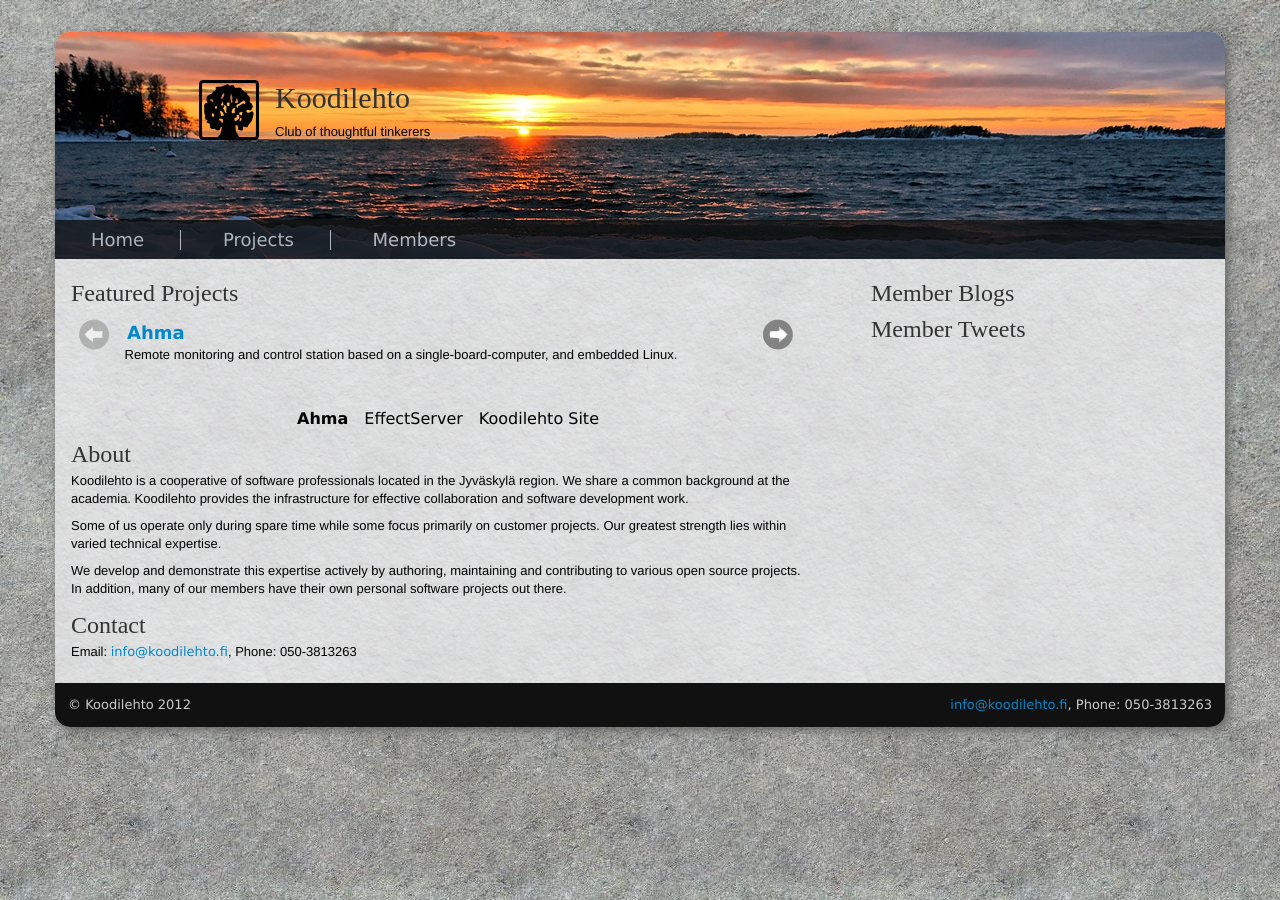
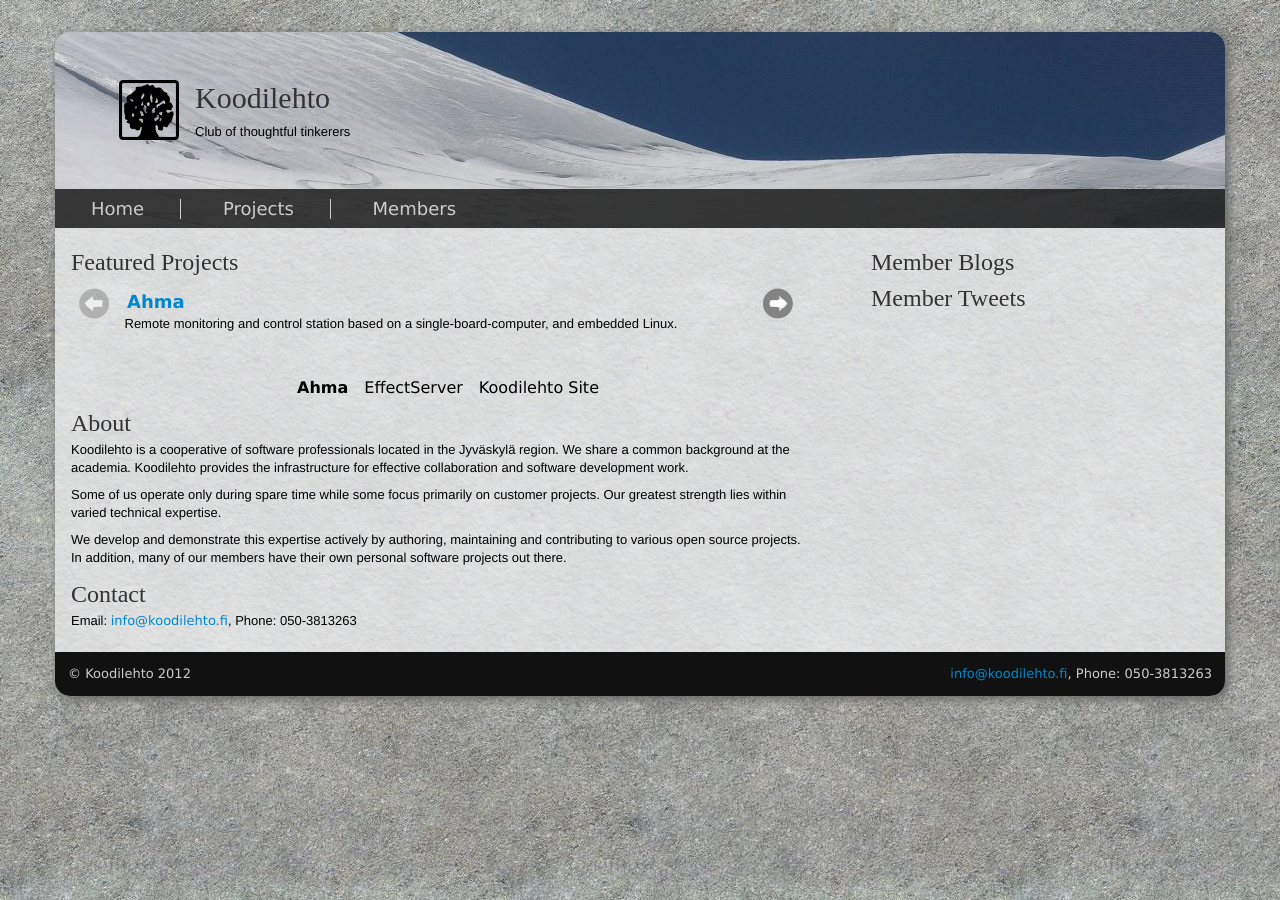
Before and after one commit to koodilehto/koodilehto-site, a Jekyll site: the page built from index.html, in a window 1280 px wide. Built offline with Jekyll 4.4.1, drawn with Linux system fonts in a browser that asks for light colours; some web fonts are replaced.

Commit message:
Replace header bg with alps
Less flashy this time. If this is ok, might make sense to crop it a bit.

```diff
--- a/css/base.css
+++ b/css/base.css
@@ -68,14 +68,14 @@ body > .container {
     padding: 0;
     -moz-border-radius: 15px 15px 0 0;
     border-radius: 15px 15px 0 0;
-    background-image: url("../images/winter.jpg"); /* http://www.flickr.com/photos/taivasalla/3233794715/ */
-    background-position: -60px -100px;
+    background-image: url("../images/alps.jpg"); /* http://de.fotopedia.com/items/flickr-161058424 */
+    background-position: -60px -200px;
 }
 
 #siteHeader {
     padding-top: 3em;
-    padding-bottom: 4em;
-    margin-left: 9em;
+    padding-bottom: 3em;
+    margin-left: 4em;
     overflow: auto;
 }
 
@@ -93,8 +93,8 @@ body > .container {
 }
 
 #motto {
+    margin: 0;
     padding-top: 0.5em;
-    padding-bottom: 0.5em;
 }
 
 footer {
```
Also changed, not shown: images/alps.jpg (added).
